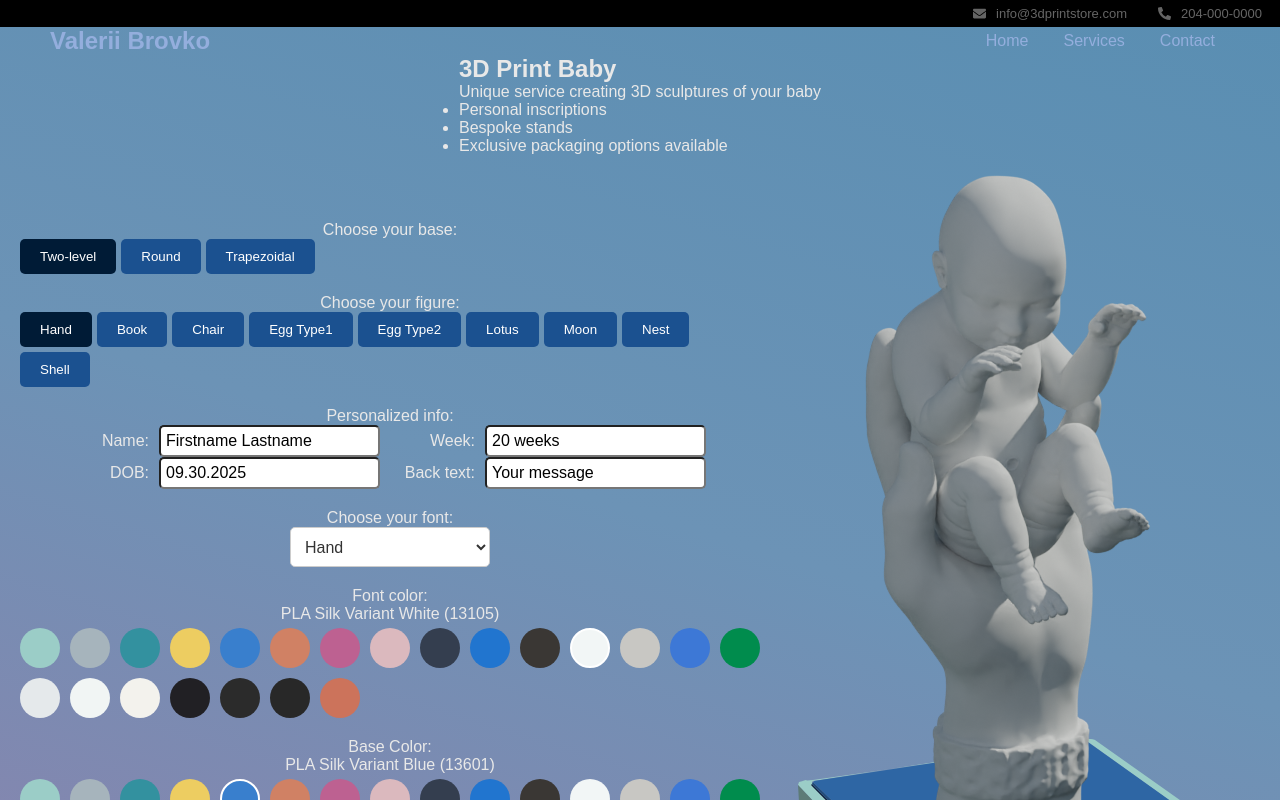
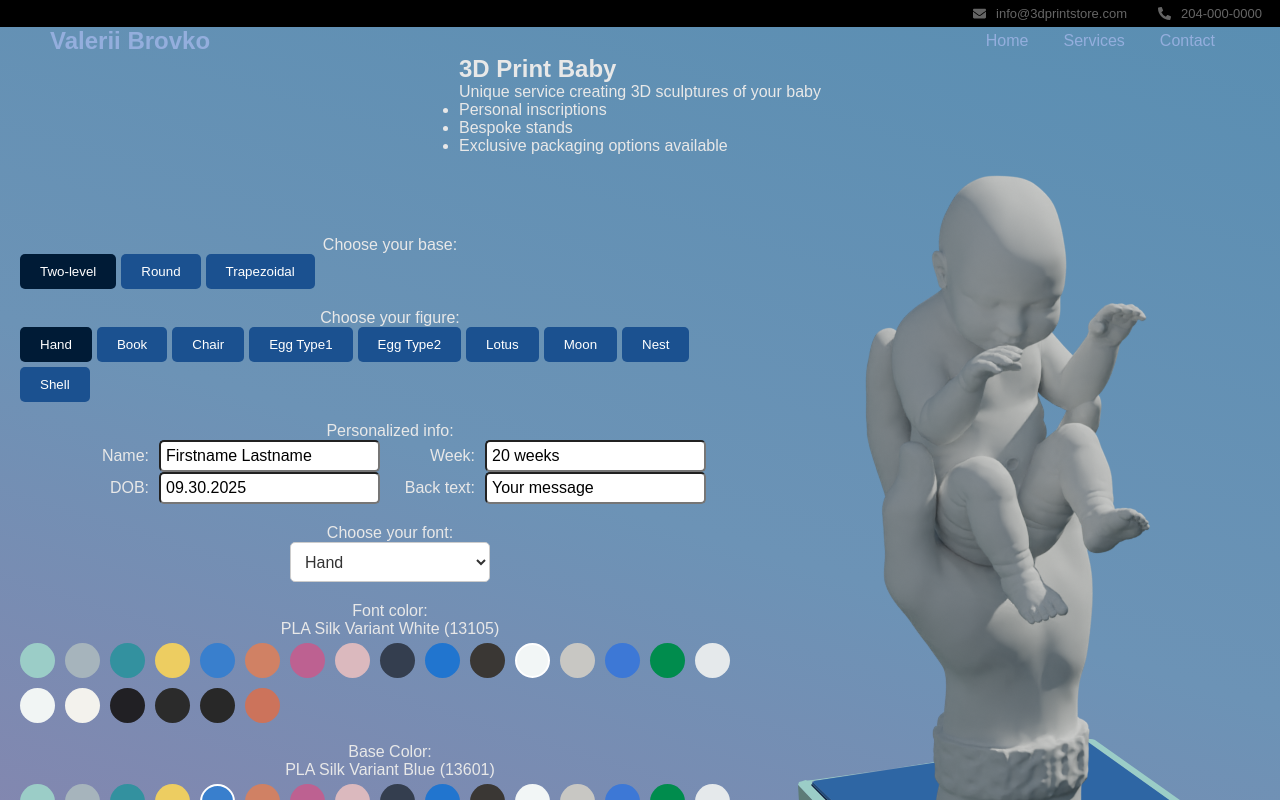
Before and after one commit to lucasliu2019/next_printstore, a Next.js app: page /baby3d in a window 1280 px wide. Shown: the top 800 px of the page. Built offline with nearby package versions, Linux system fonts and the light colour scheme.

Commit message:
update color button

```diff
--- a/src/app/baby3d/page.module.css
+++ b/src/app/baby3d/page.module.css
@@ -130,8 +130,8 @@
 }
 
 .color_button {
-  width: 40px;
-  height: 40px;
+  width: 35px;
+  height: 35px;
   border-radius: 50%; /* Make the buttons circular */
   cursor: pointer;
   border: none;
```
